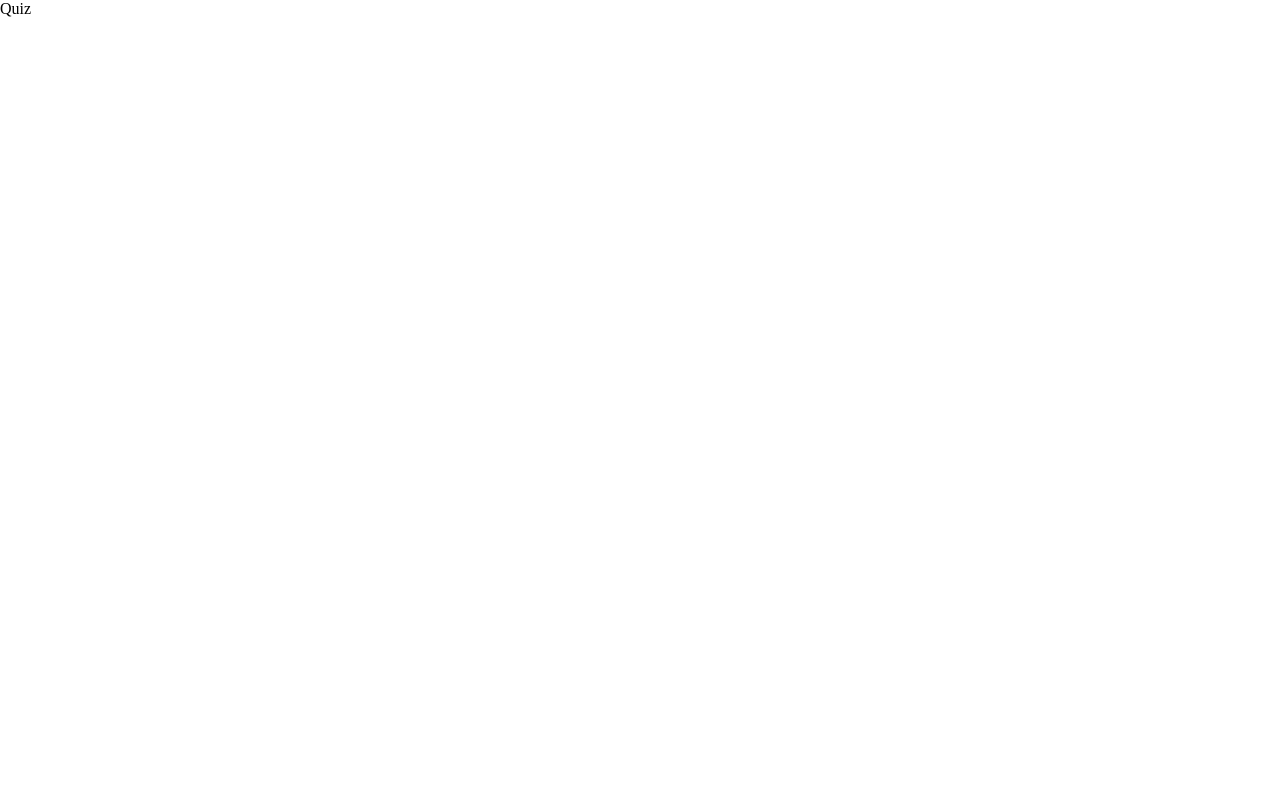
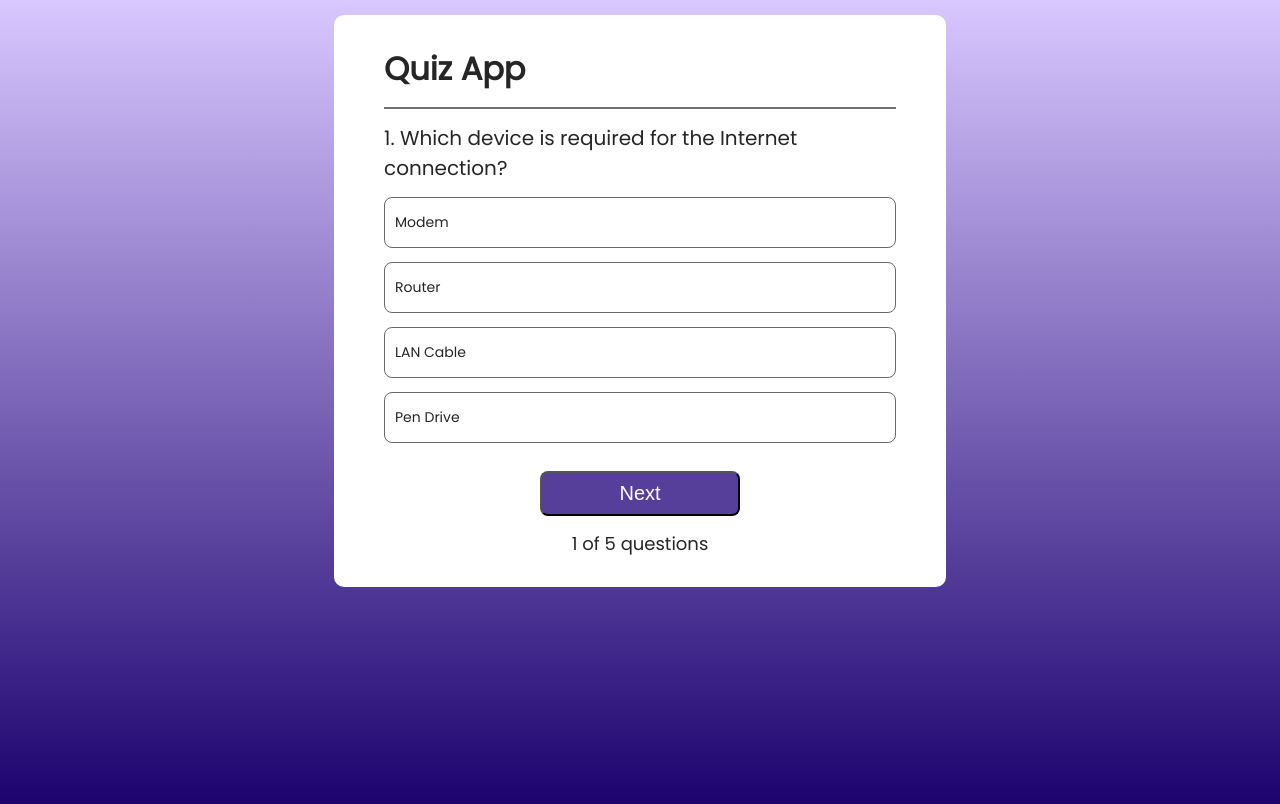
Before and after one commit to JosaphatMurhabazi/quiz-app, a React (Vite) app: page / in a window 1280 px wide. Shown: the top 804 px of the page. Built offline with nearby package versions, Linux system fonts and the light colour scheme.

Commit message:
Add styling to improve layout and design for the quiz app

```diff
--- a/index.html
+++ b/index.html
@@ -5,6 +5,12 @@
     <link rel="icon" type="image/svg+xml" href="/favicon.ico" />
     <meta name="viewport" content="width=device-width, initial-scale=1.0" />
     <title>Quiz App</title>
+    <link rel="preconnect" href="https://fonts.googleapis.com" />
+    <link rel="preconnect" href="https://fonts.gstatic.com" crossorigin />
+    <link
+      href="https://fonts.googleapis.com/css2?family=Poppins&display=swap"
+      rel="stylesheet"
+    />
   </head>
   <body>
     <div id="root"></div>
--- a/src/components/quiz/Quiz.css
+++ b/src/components/quiz/Quiz.css
@@ -0,0 +1,59 @@
+.container {
+  width: 512px;
+  margin: auto;
+  margin-top: 15px;
+  background: #fff;
+  color: #262626;
+
+  display: flex;
+  flex-direction: column;
+  gap: 14px;
+
+  border-radius: 10px;
+  padding: 30px 50px;
+}
+
+.container hr {
+  height: 2px;
+  border: none;
+  background: #707070;
+}
+
+.container h2 {
+  font-size: 20px;
+  font-weight: 500;
+}
+
+.container ul li {
+  display: flex;
+  align-items: center;
+  height: 49px;
+  padding-left: 10px;
+  border: 1px solid #686868;
+  border-radius: 8px;
+  margin-bottom: 14px;
+  font-size: 14px;
+  cursor: pointer;
+}
+
+.container button {
+  margin: auto;
+  width: 200px;
+  height: 45px;
+  background: #553f9a;
+  color: #fff;
+  font-size: 20px;
+  font-weight: 500;
+  border-radius: 8px;
+  cursor: pointer;
+  transition: all 0.5s ease;
+}
+
+.container button:hover {
+  background: #6b55b3;
+}
+
+.container .index {
+  margin: auto;
+  font-size: 18px;
+}
--- a/src/components/quiz/Quiz.tsx
+++ b/src/components/quiz/Quiz.tsx
@@ -1,7 +1,21 @@
 import './Quiz.css';
 
 const Quiz = () => {
-  return <div>Quiz</div>;
+  return (
+    <div className="container">
+      <h1>Quiz App</h1>
+      <hr />
+      <h2>1. Which device is required for the Internet connection?</h2>
+      <ul>
+        <li>Modem</li>
+        <li>Router</li>
+        <li>LAN Cable</li>
+        <li>Pen Drive</li>
+      </ul>
+      <button>Next</button>
+      <div className="index">1 of 5 questions</div>
+    </div>
+  );
 };
 
 export default Quiz;
--- a/src/index.css
+++ b/src/index.css
@@ -1,3 +1,11 @@
 * {
   margin: 0;
+  padding: 0;
 }
+
+body {
+  height: 100vh;
+  overflow: hidden;
+  background-image: linear-gradient(#d8c7ff, #19006c);
+  font-family: 'Poppins', sans-serif;
+}
```
